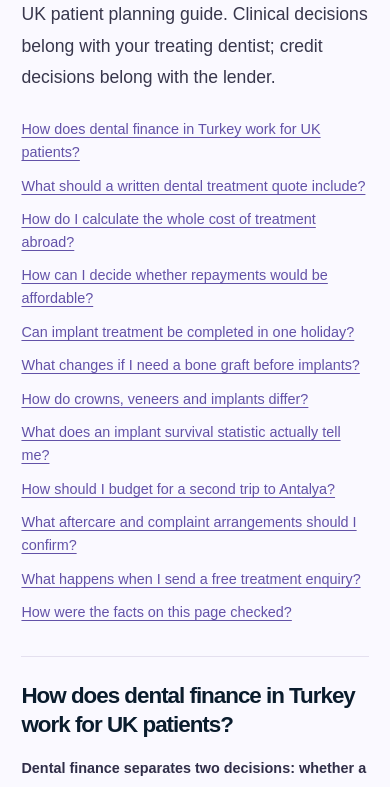
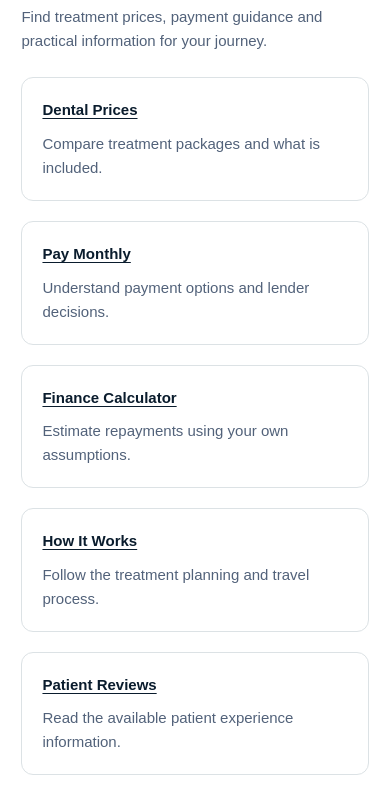
Before and after one commit to digiroiio-lgtm/turkeyteethfinance.co.uk, a Next.js app: page / in a window 390 px wide. Shown: the part 8002-8789 px from the top of the page. Built offline with nearby package versions, Linux system fonts and the light colour scheme; no server answers; a web font is replaced by a local one.

Commit message:
SEO: strengthen Google Sitelinks discovery architecture (#35)
* seo: surface reviews and contact in primary navigation

* seo: add crawlable strategic homepage destination links

* seo: link six key pages from homepage

* style: responsive strategic homepage links

```diff
--- a/app/globals.css
+++ b/app/globals.css
@@ -3411,3 +3411,10 @@ select:focus-visible {
 @media(min-width:701px) and (max-width:1000px){.treatment-grid{grid-template-columns:repeat(2,minmax(0,1fr))}}
 .treatment-card:last-child{grid-column:auto}.treatment-card{min-width:0}.treatment-card .text-link{margin-top:auto}
 .treatment-search-answer{background:linear-gradient(120deg,#fbf8ff,#f1fbf8);border-block:1px solid var(--line)}.treatment-search-actions{display:flex;flex-wrap:wrap;align-items:center;gap:18px}.treatment-search-actions>.text-link{min-height:44px;overflow-wrap:anywhere}@media(max-width:600px){.treatment-search-actions{align-items:stretch;flex-direction:column}.treatment-search-actions>.button{width:100%}}
+
+/* Sitelinks discovery section: visible, semantic HTML links */
+.sitelinks-grid { display: grid; grid-template-columns: repeat(3, minmax(0, 1fr)); gap: 1.25rem; list-style: none; padding: 0; margin: 1.5rem 0 0; }
+.sitelinks-grid li { border: 1px solid var(--border, #dce2e5); border-radius: 12px; padding: 1.25rem; }
+.sitelinks-grid a { font-weight: 700; text-decoration: underline; text-underline-offset: 3px; }
+.sitelinks-grid p { margin: .6rem 0 0; }
+@media (max-width: 760px) { .sitelinks-grid { grid-template-columns: 1fr; } }
--- a/app/page.tsx
+++ b/app/page.tsx
@@ -1,3 +1,4 @@
+import { ImportantPages } from "@/components/important-pages";
 import { TreatmentPackages } from "@/components/treatment-packages";
 import { Hero } from "@/components/hero";
 import {
@@ -27,6 +28,7 @@ export default function Home() {
       <ConversionBanner location="conversion_upper" />
       <TreatmentGrid answerIntro />
       <BudgetExplorer answerIntro />
+      <ImportantPages />
       <HomeGuide />
       <EligibilityPanel />
       <FAQSection faqs={commonFAQs} />
--- a/components/header.tsx
+++ b/components/header.tsx
@@ -20,6 +20,8 @@ const links = [
   ["Finance Calculator", "/finance-calculator"],
   ["How It Works", "/how-it-works"],
   ["Our Clinic", "/our-clinic"],
+  ["Patient Reviews", "/reviews"],
+  ["Contact", "/contact"],
   ["Patients", "/before-and-after"],
   ["FAQ", "/finance-faq"],
   ["Guides", "/guides"],
--- /dev/null
+++ b/components/important-pages.tsx
@@ -0,0 +1,30 @@
+import Link from "next/link";
+
+/** Crawlable, descriptive links to the six principal site destinations. */
+export const sitelinkDestinations = [
+  { href: "/prices", label: "Dental Prices", detail: "Compare treatment packages and what is included." },
+  { href: "/pay-monthly", label: "Pay Monthly", detail: "Understand payment options and lender decisions." },
+  { href: "/finance-calculator", label: "Finance Calculator", detail: "Estimate repayments using your own assumptions." },
+  { href: "/how-it-works", label: "How It Works", detail: "Follow the treatment planning and travel process." },
+  { href: "/reviews", label: "Patient Reviews", detail: "Read the available patient experience information." },
+  { href: "/contact", label: "Contact Us", detail: "Ask the coordination team about your treatment enquiry." },
+] as const;
+
+export function ImportantPages() {
+  return (
+    <section className="section" aria-labelledby="important-pages-heading">
+      <div className="container">
+        <h2 id="important-pages-heading">Explore Turkey Teeth Finance</h2>
+        <p>Find treatment prices, payment guidance and practical information for your journey.</p>
+        <ul className="sitelinks-grid">
+          {sitelinkDestinations.map(({ href, label, detail }) => (
+            <li key={href}>
+              <Link href={href}>{label}</Link>
+              <p>{detail}</p>
+            </li>
+          ))}
+        </ul>
+      </div>
+    </section>
+  );
+}
```
